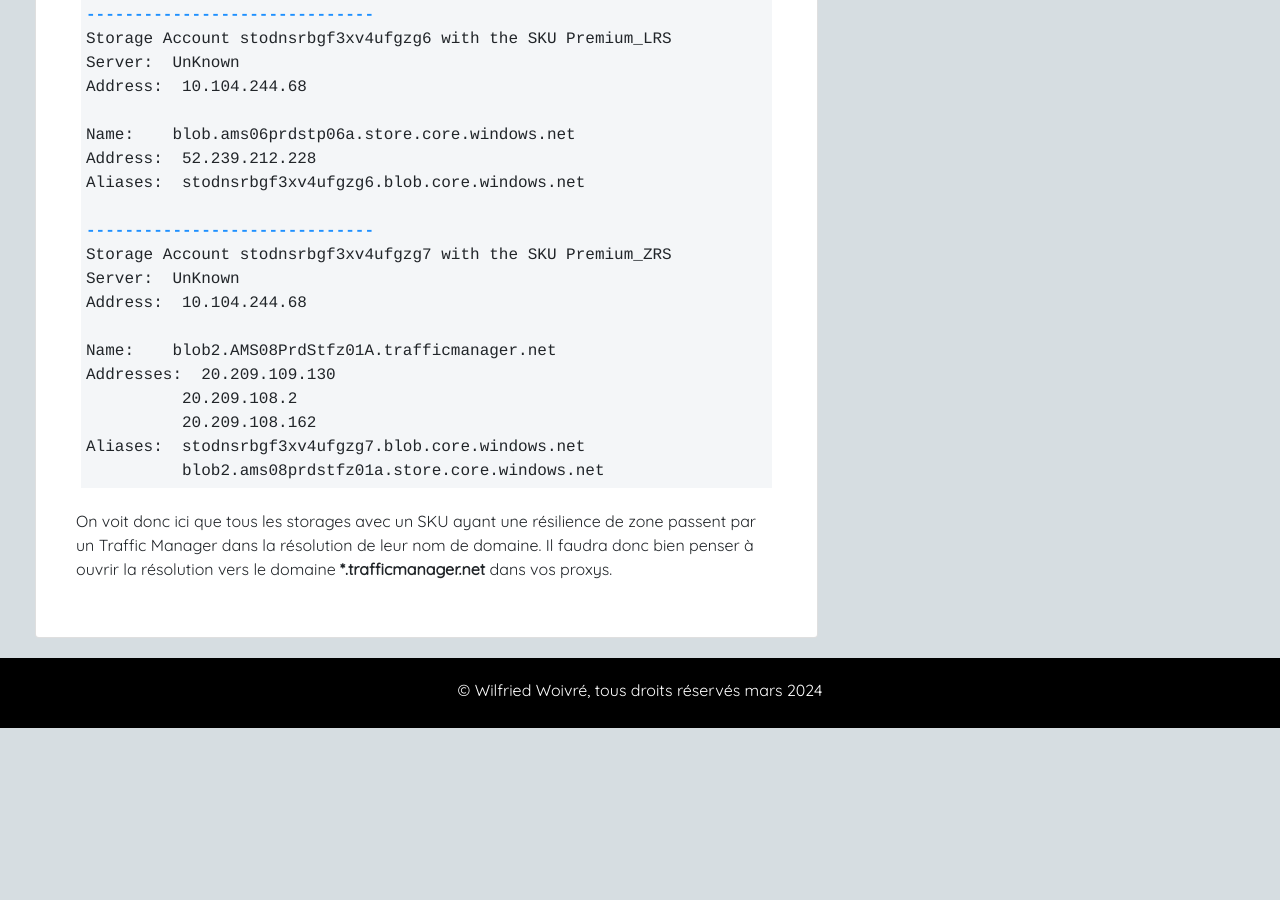
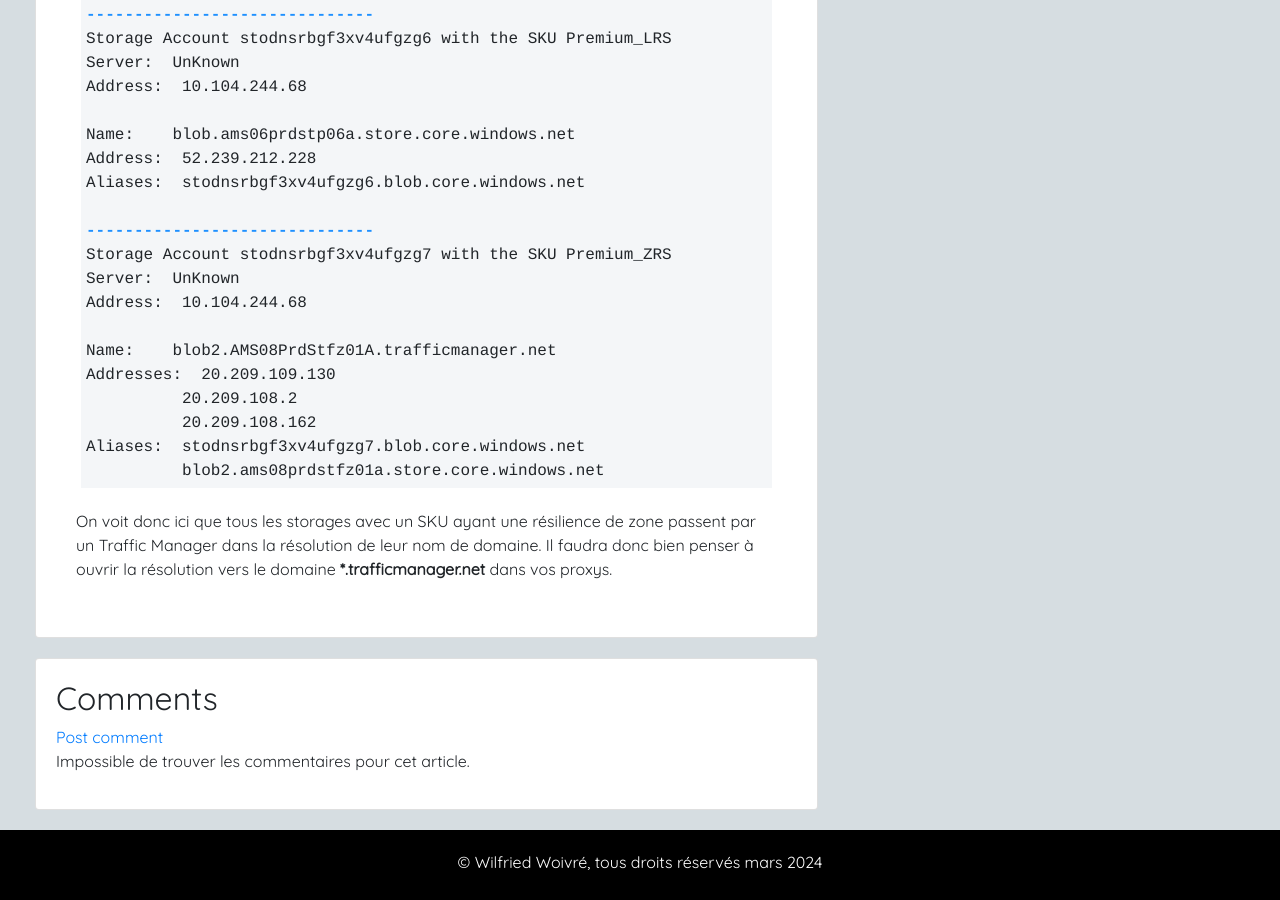
Before and after one commit to wilfriedwoivre/wilfriedwoivre.github.io, a Jekyll site: the page built from _posts/2024-01-25-azure-storage-une-resolution-dns-en-fonction-du-sku.md, in a window 1280 px wide and 900 px high, scrolled down 3264 px. Built offline with Jekyll 4.4.1, drawn with Linux system fonts in a browser that asks for light colours; nearby versions of some CDN libraries; before the commit the page ends 3992 px from its top, so only the background shows below that; part of the change alters nothing that is shown.

Commit message:
Add comment id

```diff
--- a/_posts/2024-01-25-azure-storage-une-resolution-dns-en-fonction-du-sku.md
+++ b/_posts/2024-01-25-azure-storage-une-resolution-dns-en-fonction-du-sku.md
@@ -3,7 +3,7 @@ layout: post
 title: Azure Storage - Une résolution DNS en fonction du SKU
 date: 2024-03-12
 categories: [ "Azure", "Storage", "Network" ]
-githubcommentIdtoreplace:
+comments_id: 181
 ---
 
 Lors d'une de mes investigations je suis tombé sur quelque chose que je juge intéressant qu'il soit plus connu. J'ai demandé à Microsoft de l'ajouter dans la documentation, mais ce n'est toujours pas le cas.
```
